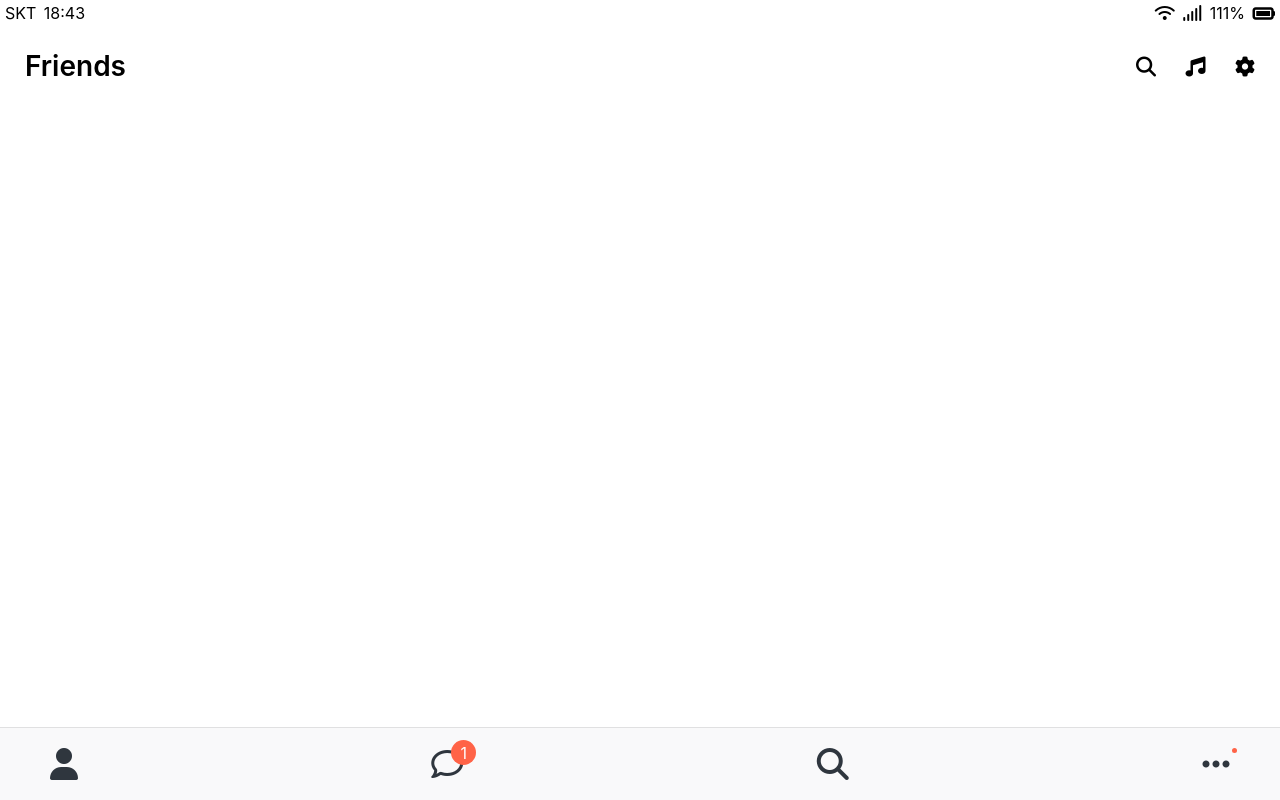
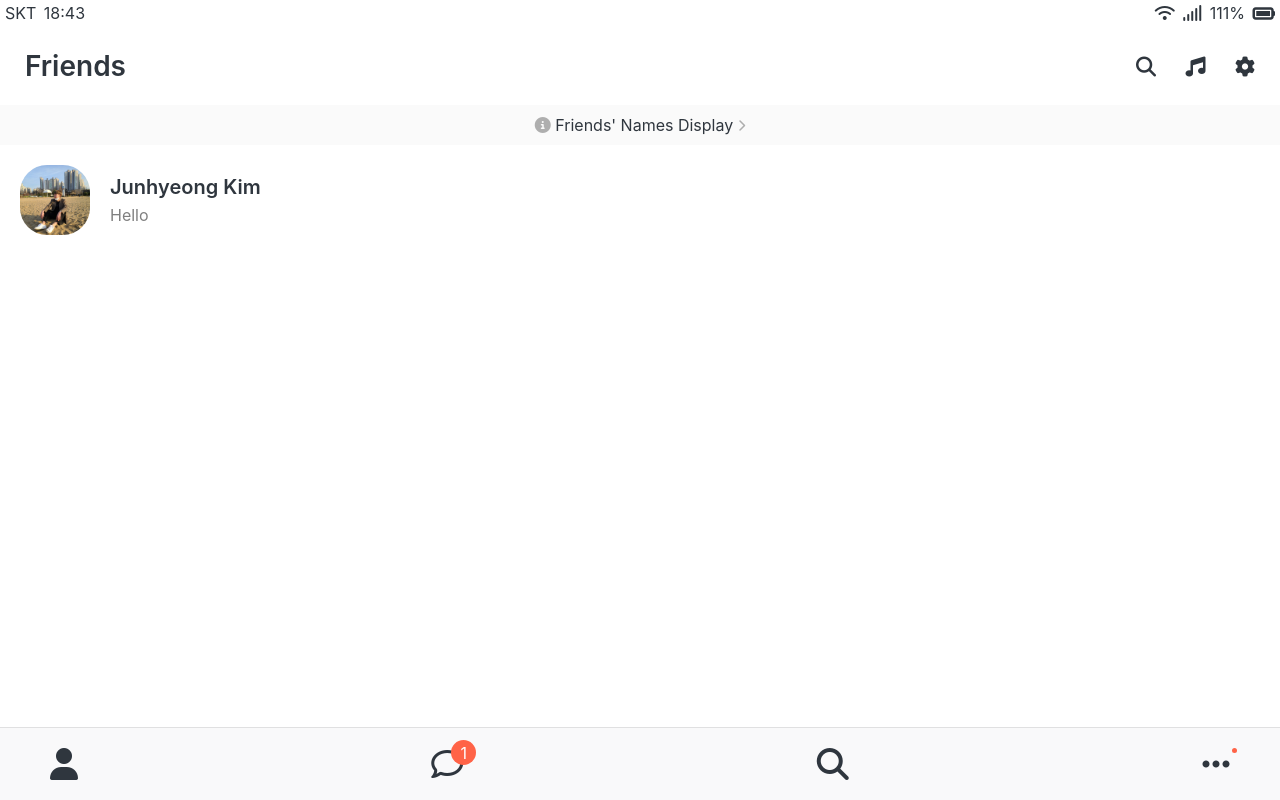
Before and after one commit to leeeryboy/kakaotalk-clone, a plain HTML site: page friends.html in a window 1280 px wide. Drawn offline with Linux system fonts and the light colour scheme.

Commit message:
Created user-component and friends-display-link

```diff
--- /dev/null
+++ b/css/components/user-component.css
@@ -0,0 +1,23 @@
+.user-component,
+.user-component__column:first-child {
+  display: flex;
+  align-items: center;
+}
+
+.user-component__avatar {
+  width: 70px;
+  height: 70px;
+  border-radius: 27px;
+  margin: 20px;
+}
+
+.user-component__name {
+  font-weight: 600;
+  font-size: 20px;
+}
+
+.user-component__description {
+  margin-top: 10px;
+  font-size: 16px;
+  color: rgba(0, 0, 0, 0.5);
+}
--- /dev/null
+++ b/css/screens/friends.css
@@ -0,0 +1,10 @@
+#friends-display-link {
+  text-align: center;
+  display: block;
+  background-color: #fafafa;
+  padding: 12px 0px;
+}
+
+#friends-display-link i {
+  color: rgba(0, 0, 0, 0.3);
+}
--- a/css/styles.css
+++ b/css/styles.css
@@ -5,12 +5,15 @@
 @import "components/status-bar.css";
 @import "components/nav-bar.css";
 @import "components/screen-header.css";
+@import "components/user-component.css";
 
 /* Screens */
 @import "screens/login.css";
+@import "screens/friends.css";
 
 body {
   font-family: -apple-system, BlinkMacSystemFont, "Segoe UI", Roboto, Oxygen,
     Ubuntu, Cantarell, "Open Sans", "Helvetica Neue", sans-serif;
   padding-top: 27px;
+  color: #2f363e;
 }
--- a/friends.html
+++ b/friends.html
@@ -29,6 +29,22 @@
         <span><i class="fas fa-cog fa-lg"></i></span>
       </div>
     </header>
+
+    <a id="friends-display-link" href="#">
+      <i class="fas fa-info-circle"></i> Friends' Names Display
+      <i class="fas fa-chevron-right fa-xs"></i>
+    </a>
+
+    <div class="user-component">
+      <div class="user-component__column">
+        <img src="profile.jpg" class="user-component__avatar" />
+        <div class="user-component__text">
+          <h4 class="user-component__name">Junhyeong Kim</h4>
+          <h6 class="user-component__description">Hello</h6>
+        </div>
+      </div>
+      <div class="user-component__column"></div>
+    </div>
 
     <nav class="nav">
       <ul class="nav__list">
```
Also changed, not shown: profile.jpg (added).
